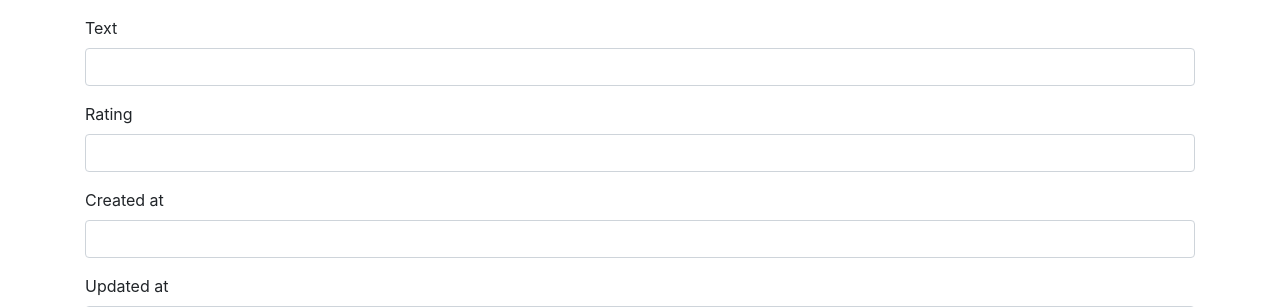
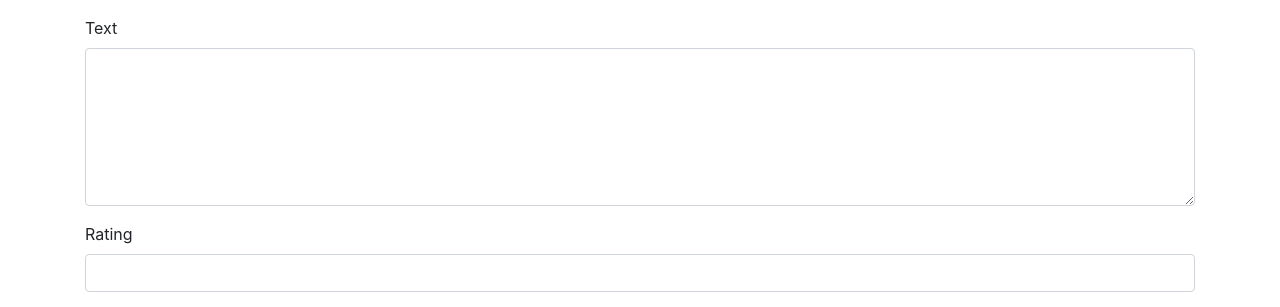
Before and after one commit to Lolubeva/noozone, a Yii app: template views/comment/create.php in a window 1280 px wide. Shown: the part 196-503 px from the top of the page. Run offline with PHP 8.4 and a stand-in for Yii, Linux system fonts and the light colour scheme; the template is opened without the code that fills it, so the values that code supplies are empty; form fields are guessed from the names that the template uses; some libraries are stand-ins or nearby versions.

Commit message:
Update _form.php

```diff
--- a/views/comment/_form.php
+++ b/views/comment/_form.php
@@ -12,17 +12,17 @@ use yii\widgets\ActiveForm;
 
     <?php $form = ActiveForm::begin(); ?>
 
-    <?= $form->field($model, 'id_user')->textInput() ?>
+   <?= $form->field($model, 'id_user')->dropDownList(
+        \yii\helpers\ArrayHelper::map(\app\models\User::find()->all(), 'id', 'login')
+    ) ?>
 
-    <?= $form->field($model, 'text')->textInput(['maxlength' => true]) ?>
+    <?= $form->field($model, 'text')->textarea(['rows' => 6]) ?>
 
     <?= $form->field($model, 'rating')->textInput() ?>
 
-    <?= $form->field($model, 'created_at')->textInput() ?>
-
-    <?= $form->field($model, 'updated_at')->textInput() ?>
-
-    <?= $form->field($model, 'id_product')->textInput() ?>
+    <?= $form->field($model, 'id_product')->dropDownList(
+        \yii\helpers\ArrayHelper::map(\app\models\Product::find()->all(), 'id', 'name')
+    ) ?>
 
     <div class="form-group">
         <?= Html::submitButton('Save', ['class' => 'btn btn-success']) ?>
```
